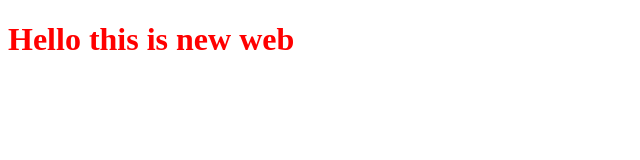
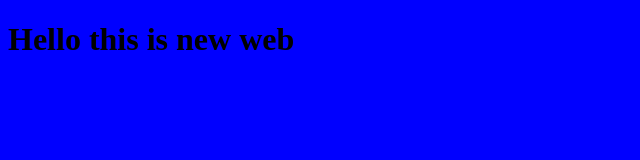
Before and after one commit to Marwan-cs/project, a plain HTML site: page index.html in a window 1280 px wide. Shown: the whole page, without its empty margins (0-640 px from the left). Drawn offline with Linux system fonts and the light colour scheme.

Commit message:
changing style for the title

```diff
--- a/style.css
+++ b/style.css
@@ -1,3 +1,7 @@
 h1 {
-    color: red;
+    color: black;
 }
+
+body {
+    background-color: blue;
+}
```
